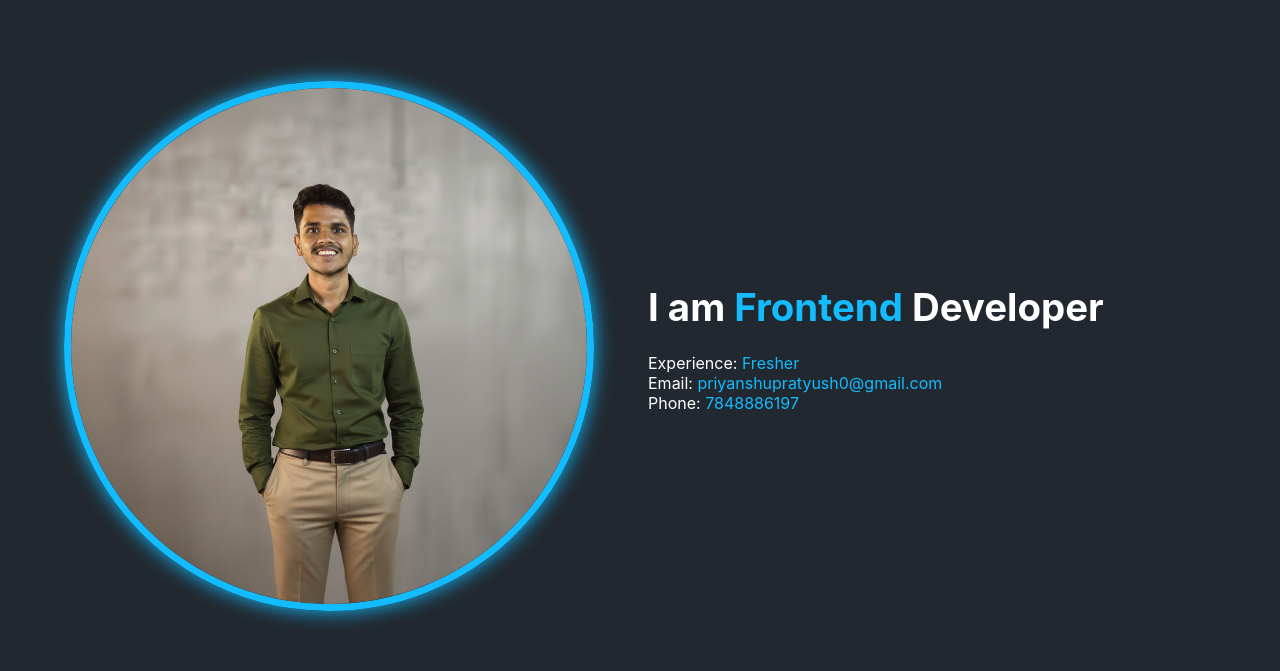
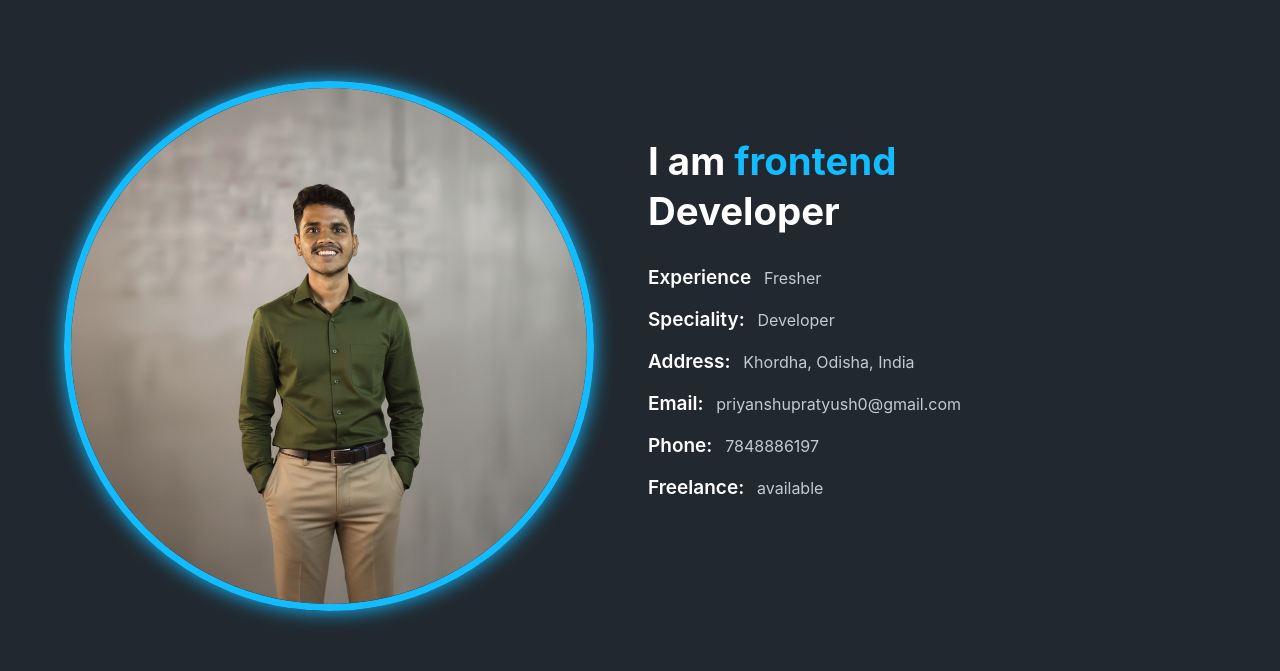
Before and after one commit to priyanshu0312-beep/Priyanshu_port, a plain HTML site: page index.html in a window 1280 px wide. Shown: the part 729-1400 px from the top of the page. Drawn offline with nearby package versions, Linux system fonts and the light colour scheme.

Commit message:
Update index.html

```diff
--- a/index.html
+++ b/index.html
@@ -58,10 +58,15 @@
     <img src="assets/Priyanshu.png" />
   </div>
   <div class="about-text" data-aos="zoom-in-up">
-    <h2>I am <span>Frontend</span> Developer</h2>
-    <p class="exp">Experience: <span>Fresher</span></p>
-    <p class="exp">Email: <span>priyanshupratyush0@gmail.com</span></p>
-    <p class="exp">Phone: <span>7848886197</span></p>
+    <h2>I am <span>frontend</span><br />Developer</h2>
+    <div class="exp-area">
+      <p class="exp">Experience <span>Fresher</span></p>
+      <p class="exp">Speciality: <span>Developer</span></p>
+      <p class="exp">Address: <span>Khordha, Odisha, India</span></p>
+      <p class="exp">Email: <span>priyanshupratyush0@gmail.com</span></p>
+      <p class="exp">Phone: <span>7848886197</span></p>
+      <p class="exp">Freelance: <span>available</span></p>
+    </div>
   </div>
 </section>
 
```
